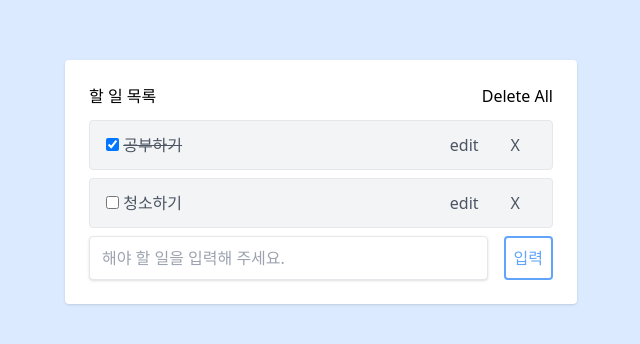
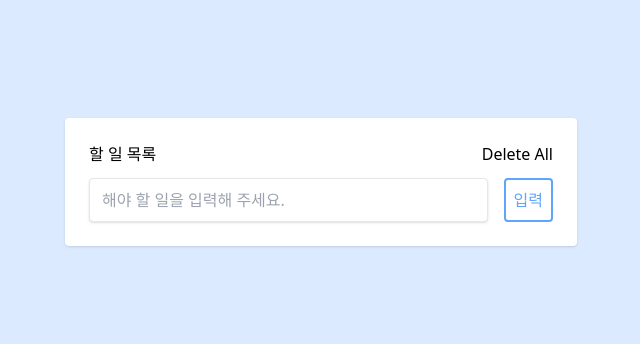
Before and after one commit to syoon0624/TODO-React, a React (Create React App) app: page / in a window 1280 px wide. Shown: the part 218-562 px from the top of the page, without its empty margins (319-959 px from the left). Built offline with nearby package versions, Linux system fonts and the light colour scheme.

Commit message:
localStorage 세팅

```diff
--- a/src/App.js
+++ b/src/App.js
@@ -4,18 +4,10 @@ import Lists from './components/Lists';
 import Form from './components/Form';
 
 export default function App() {
-  const [todoData, setTodoData] = useState([
-    {
-      id: '1',
-      title: '공부하기',
-      completed: true,
-    },
-    {
-      id: '2',
-      title: '청소하기',
-      completed: false,
-    },
-  ]);
+  const initialTodoData = localStorage.getItem('todoData')
+    ? JSON.parse(localStorage.getItem('todoData'))
+    : [];
+  const [todoData, setTodoData] = useState(initialTodoData);
   const [value, setValue] = useState('');
 
   const handleSubmit = (e) => {
@@ -25,6 +17,10 @@ export default function App() {
       title: value,
       completed: false,
     };
+    localStorage.setItem(
+      'todoData',
+      JSON.stringify([...todoData, newTodoData])
+    );
     setTodoData([...todoData, newTodoData]);
     setValue('');
   };
--- a/src/components/List.js
+++ b/src/components/List.js
@@ -7,6 +7,7 @@ const List = React.memo(
 
     const handleClick = (id) => {
       let newTodoData = todoData.filter((data) => data.id !== id);
+      localStorage.setItem('todoData', JSON.stringify(newTodoData));
       setTodoData(newTodoData);
     };
 
@@ -19,14 +20,32 @@ const List = React.memo(
       });
       setTodoData(newTodoData);
     };
+
+    const handleEditChange = (event) => {
+      setEditedTitle(event.target.value);
+    };
+
+    const handleSubmit = (event) => {
+      event.preventDefault();
+      let newTodoData = todoData.map((data) => {
+        if (data.id === id) {
+          data.title = editedTitle;
+        }
+        return data;
+      });
+      setTodoData(newTodoData);
+      localStorage.setItem('todoData', JSON.stringify(newTodoData));
+      setIsEditing(false);
+    };
     if (isEditing) {
       return (
         <div className="flex items-center justify-between w-full px-4">
-          <form>
+          <form onSubmit={handleSubmit}>
             <input
               className="w-full px-3 py-2 mr-4 text-gray-500"
               value={editedTitle}
               autoFocus
+              onChange={handleEditChange}
             />
             <div className="items-center">
               <button
--- a/src/components/Lists.js
+++ b/src/components/Lists.js
@@ -10,6 +10,7 @@ const Lists = React.memo(({ todoData, setTodoData }) => {
     const [reorederedItem] = newTodoData.splice(result.source.index, 1);
 
     newTodoData.splice(result.destination.index, 0, reorederedItem);
+    localStorage.setItem('todoData', JSON.stringify(newTodoData));
     setTodoData(newTodoData);
   };
 
```
